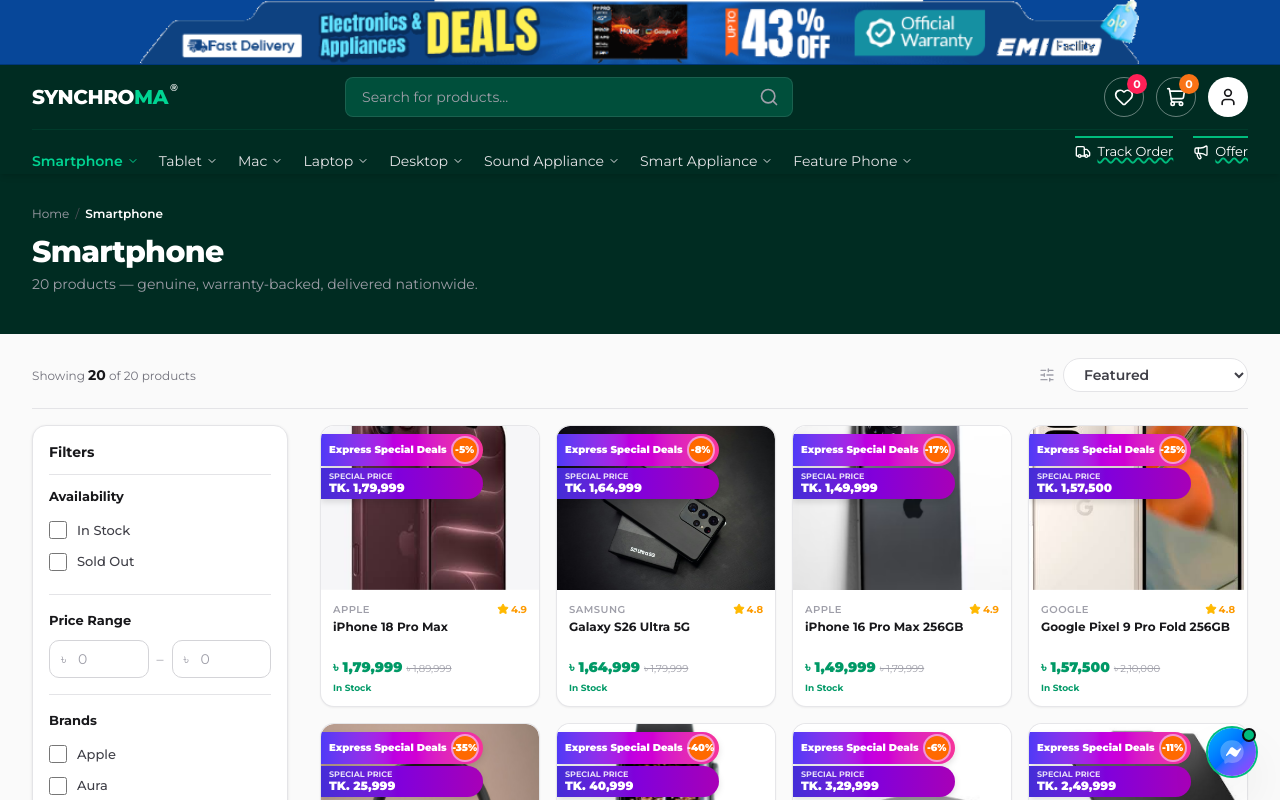
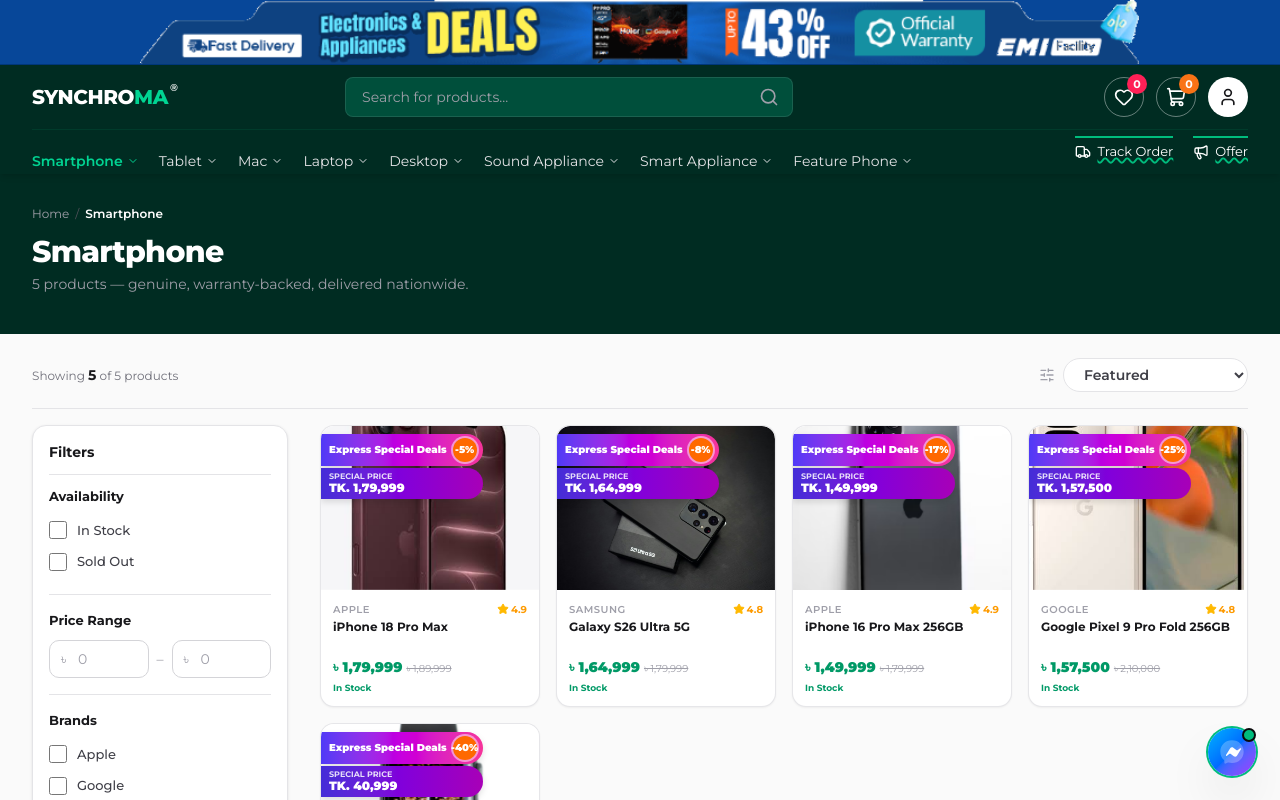
Before and after one commit to inoodex-sneara/Electronics-ecom, a Next.js app: page /category/smartphone in a window 1280 px wide. Shown: the top 800 px of the page. Built offline with nearby package versions, Linux system fonts and the light colour scheme.

Commit message:
feat: update navbar styles and enhance nav categories with fillEmpty property

```diff
--- a/src/components/navbar.tsx
+++ b/src/components/navbar.tsx
@@ -177,13 +177,13 @@
                                 onClick={() => setOpenMenu(null)}
                                 className="group/item flex flex-col rounded-xl border border-zinc-200 bg-white p-2 transition-all hover:border-emerald-300 hover:shadow-md"
                               >
-                                <div className="relative mx-auto size-16 overflow-hidden rounded-lg bg-zinc-50">
+                                <div className="relative mx-auto size-16 overflow-hidden rounded-lg bg-white">
                                   <Image
                                     src={p.image}
                                     alt={p.name}
                                     fill
                                     sizes="64px"
-                                    className="object-contain p-1 transition-transform duration-300 group-hover/item:scale-110"
+                                    className="object-cover mix-blend-multiply transition-transform duration-300 group-hover/item:scale-110"
                                   />
                                 </div>
                                 <p className="mt-2 line-clamp-2 text-[11px] font-semibold leading-tight text-zinc-800 group-hover/item:text-emerald-700 min-h-[2.2em]">
--- a/src/data/nav-categories.ts
+++ b/src/data/nav-categories.ts
@@ -7,6 +7,7 @@
   href: string;
   match: string[];
   productIds: string[];
+  fillEmpty?: boolean;
 }
 
 const ALL_PRODUCTS: ProductItem[] = [...NEW_PRODUCTS, ...FLASH_SALE_PRODUCTS];
@@ -16,8 +17,9 @@
     name: "Smartphone",
     slug: "smartphone",
     href: "/category/smartphone",
-    match: ["iphone", "galaxy", "pixel", "smartphone", "phone"],
+    match: ["iphone", "galaxy", "pixel", "smartphone"],
     productIds: ["prod-1", "prod-2", "flash-1", "flash-16"],
+    fillEmpty: false,
   },
   {
     name: "Tablet",
@@ -25,6 +27,7 @@
     href: "/category/tablet",
     match: ["ipad", "tablet", "tabx"],
     productIds: ["prod-7", "prod-19", "flash-7"],
+    fillEmpty: false,
   },
   {
     name: "Mac",
@@ -32,41 +35,47 @@
     href: "/category/mac",
     match: ["macbook"],
     productIds: ["prod-3", "flash-3"],
+    fillEmpty: false,
   },
   {
     name: "Laptop",
     slug: "laptop",
     href: "/category/laptop",
     match: ["laptop", "rog zephyrus", "zenith"],
-    productIds: ["prod-4", "flash-8", "flash-3", "prod-3"],
+    productIds: ["prod-4", "flash-8"],
+    fillEmpty: false,
   },
   {
     name: "Desktop",
     slug: "desktop",
     href: "/category/desktop",
-    match: ["desktop", "monitor", "cyberstation", "keyboard", "mouse"],
+    match: ["monitor", "cyberstation", "keyboard", "mouse"],
     productIds: ["prod-8", "prod-11", "prod-17", "prod-13"],
+    fillEmpty: false,
   },
   {
     name: "Sound Appliance",
     slug: "sound-appliance",
     href: "/category/sound-appliance",
-    match: ["headphone", "speaker", "earbuds", "soundbar", "airpods", "audio & wearables"],
-    productIds: ["prod-5", "flash-2", "flash-9", "prod-12"],
+    match: ["headphone", "speaker", "earbuds", "soundbar", "airpods"],
+    productIds: ["prod-5", "flash-2", "flash-9", "prod-12", "prod-15", "prod-20", "flash-13"],
+    fillEmpty: false,
   },
   {
     name: "Smart Appliance",
     slug: "smart-appliance",
     href: "/category/smart-appliance",
-    match: ["smart gear", "watch", "projector", "vr"],
-    productIds: ["prod-6", "prod-16", "flash-4", "prod-21"],
+    match: ["watch", "projector", "vr", "camera", "power bank"],
+    productIds: ["prod-6", "prod-16", "flash-4", "prod-21", "prod-18", "prod-10", "flash-15"],
+    fillEmpty: false,
   },
   {
     name: "Feature Phone",
     slug: "feature-phone",
     href: "/category/feature-phone",
-    match: ["feature phone", "keypad", "nokia"],
-    productIds: ["prod-1", "flash-1", "flash-16", "prod-2"],
+    match: ["keypad"],
+    productIds: [],
+    fillEmpty: false,
   },
 ];
 
@@ -99,7 +108,7 @@
   const seen = new Set(list.map((p) => p.id));
 
   const MIN_PER_PAGE = 20;
-  if (list.length < MIN_PER_PAGE) {
+  if (cat.fillEmpty !== false && list.length < MIN_PER_PAGE) {
     const filler = ALL_PRODUCTS.filter((p) => !seen.has(p.id));
     list.push(...filler.slice(0, MIN_PER_PAGE - list.length));
   }
```
